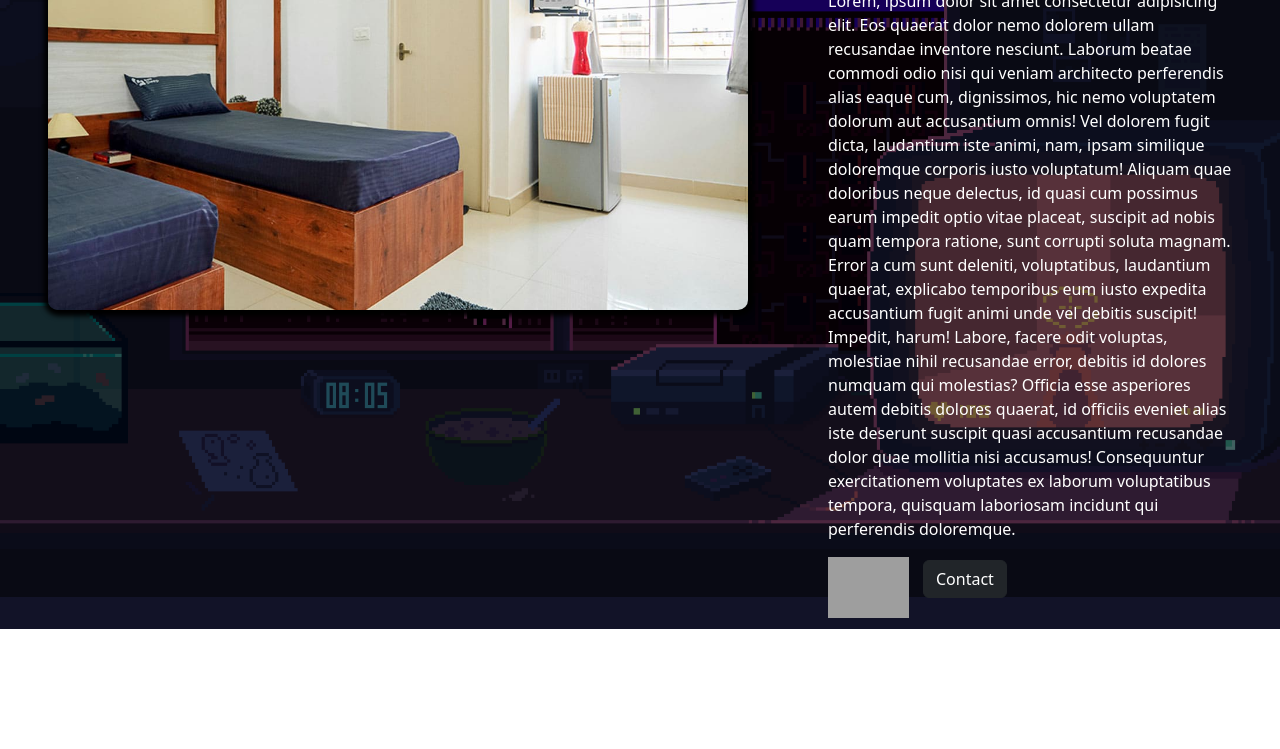
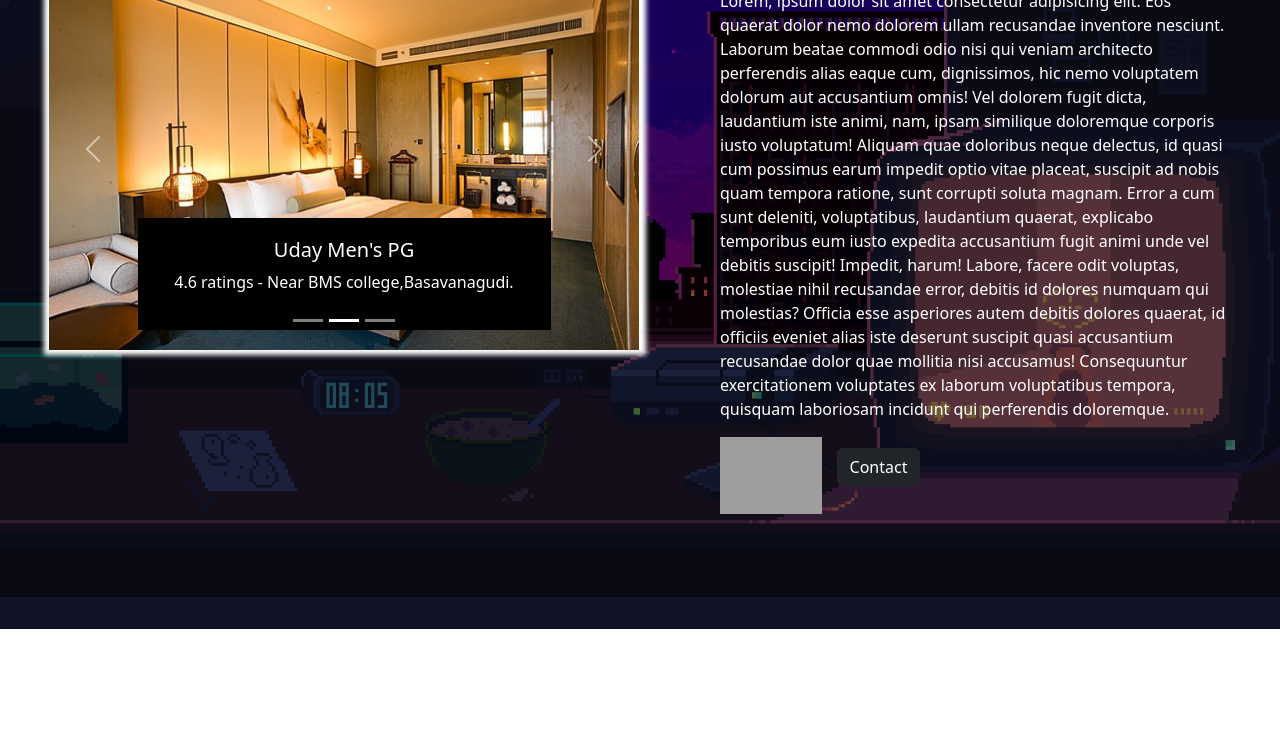
Before and after one commit to santhoshkumaroff/pgbooking, a plain HTML site: page viewdetails.html in a window 1280 px wide. Shown: the part 203-952 px from the top of the page. Before the commit the page ends 869 px from the top, so only its background shows below. Drawn offline with nearby package versions, Linux system fonts and the light colour scheme; grey boxes are pictures that could not be loaded; a web font is replaced by a local one.

Commit message:
new changes

```diff
--- a/viewdetails.html
+++ b/viewdetails.html
@@ -23,10 +23,53 @@
         <i class="fa fa-angle-double-left"></i>&nbsp;Back to rooms</a>
 <div class="main-container d-flex p-5">
 
-    <div class="left">
-        <img src="assets/pg3.jpg" alt="no image" width="700px" style="box-shadow: 1px 1px 5px 5px black; border-radius: 10px;">
+    <div class="left about w-50 p-0 m-0" style="background-color: transparent; display: block;position: relative;top: 80px;">
+      <div id="carouselExampleCaptions" class="carousel slide w-100" data-bs-interval="4000" data-bs-ride="carousel">
+        <div class="carousel-indicators">
+          <button type="button" data-bs-target="#carouselExampleCaptions" data-bs-slide-to="0" class="active"
+            aria-current="true" aria-label="Slide 1"></button>
+          <button type="button" data-bs-target="#carouselExampleCaptions" data-bs-slide-to="1"
+            aria-label="Slide 2"></button>
+          <button type="button" data-bs-target="#carouselExampleCaptions" data-bs-slide-to="2"
+            aria-label="Slide 3"></button>
+        </div>
+        <div class="carousel-inner">
+          <div class="carousel-item active">
+            <img src="assets/room1.jpeg" class="d-block w-100" alt="...">
+            <div class="carousel-caption d-none d-md-block">
+              <h5>Star PG</h5>
+              <p>4.5 ratings - Basvanagudi</p>
+            </div>
+          </div>
+          <div class="carousel-item">
+            <img src="assets/room2.jpg" class="d-block w-100" alt="...">
+            <div class="carousel-caption d-none d-md-block">
+              <h5>Uday Men's PG</h5>
+              <p>4.6 ratings - Near BMS college,Basavanagudi.</p>
+            </div>
+          </div>
+          <div class="carousel-item">
+            <img src="assets/room3.jpg" class="d-block w-100" alt="...">
+            <div class="carousel-caption d-none d-md-block">
+              <h5>Sai baba Men's PG ( Not Recommended)</h5>
+              <p>2 ratings - Chamarajpet,Basavanagudi.</p>
+            </div>
+          </div>
+        </div>
+        <button class="carousel-control-prev" type="button" data-bs-target="#carouselExampleCaptions"
+          data-bs-slide="prev">
+          <span class="carousel-control-prev-icon" aria-hidden="true"></span>
+          <span class="visually-hidden">Previous</span>
+        </button>
+        <button class="carousel-control-next" type="button" data-bs-target="#carouselExampleCaptions"
+          data-bs-slide="next">
+          <span class="carousel-control-next-icon" aria-hidden="true"></span>
+          <span class="visually-hidden">Next</span>
+        </button>
+      </div>
+        <!-- <img src="assets/pg3.jpg" alt="no image" width="700px" style="box-shadow: 1px 1px 5px 5px black; border-radius: 10px;"> -->
     </div>
-    <div class="right text-white" style="padding-left: 5rem; padding-top: 1rem;">
+    <div class="right text-white" style="padding-left: 5rem; padding-top: 1rem;width: 50%;">
         <h1>Seattle House - Starts from
             ₹12,299/mo*</h1>
         <p>Lorem, ipsum dolor sit amet consectetur adipisicing elit. Eos quaerat dolor nemo dolorem ullam recusandae inventore nesciunt. Laborum beatae commodi odio nisi qui veniam architecto perferendis alias eaque cum, dignissimos, hic nemo voluptatem dolorum aut accusantium omnis! Vel dolorem fugit dicta, laudantium iste animi, nam, ipsam similique doloremque corporis iusto voluptatum! Aliquam quae doloribus neque delectus, id quasi cum possimus earum impedit optio vitae placeat, suscipit ad nobis quam tempora ratione, sunt corrupti soluta magnam. Error a cum sunt deleniti, voluptatibus, laudantium quaerat, explicabo temporibus eum iusto expedita accusantium fugit animi unde vel debitis suscipit! Impedit, harum! Labore, facere odit voluptas, molestiae nihil recusandae error, debitis id dolores numquam qui molestias? Officia esse asperiores autem debitis dolores quaerat, id officiis eveniet alias iste deserunt suscipit quasi accusantium recusandae dolor quae mollitia nisi accusamus! Consequuntur exercitationem voluptates ex laborum voluptatibus tempora, quisquam laboriosam incidunt qui perferendis doloremque.</p>
```
